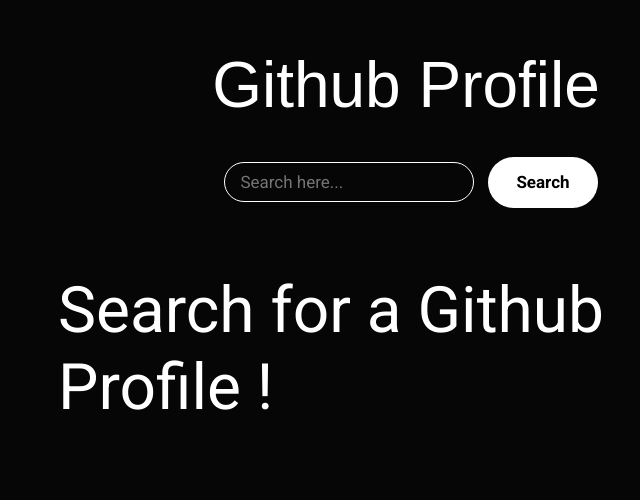
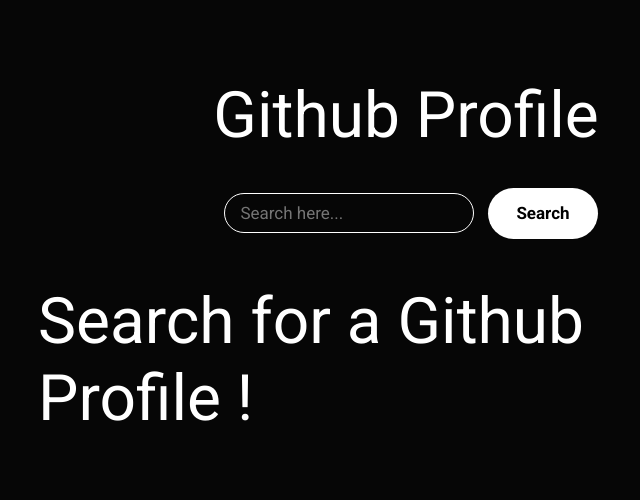
Before and after one commit to Rajguru-Aditya/GitHub-Profile-App, a plain HTML site: page index.html in a window 1280 px wide. Shown: the part 128-628 px from the top of the page, without its empty margins (234-874 px from the left). Drawn offline with nearby package versions, Linux system fonts and the light colour scheme.

Commit message:
New Commit

```diff
--- a/index.html
+++ b/index.html
@@ -13,13 +13,13 @@
   </head>
   <body>
     <div class="container">
-      <h1 style="font-family: sans-serif">Github Profile</h1>
+      <h1>Github Profile</h1>
       <form action="">
         <input id="search" type="search" placeholder="Search here..." />
         <button id="searchBtn">Search</button>
       </form>
       <main>
-        <h1 style="margin: 20px">Search for a Github Profile !</h1>
+        <h1>Search for a Github Profile !</h1>
       </main>
     </div>
     <script src="/main.js"></script>
--- a/styles.css
+++ b/styles.css
@@ -10,12 +10,12 @@ body {
   justify-content: center;
 }
 .container {
-  width: 800px;
-  max-width: 800px;
-  height: 450px;
+  max-width: 100vh;
+  height: 100vh;
   display: flex;
   flex-direction: column;
   align-items: center;
+  justify-content: center;
 }
 form {
   margin: 25px 0;
```
